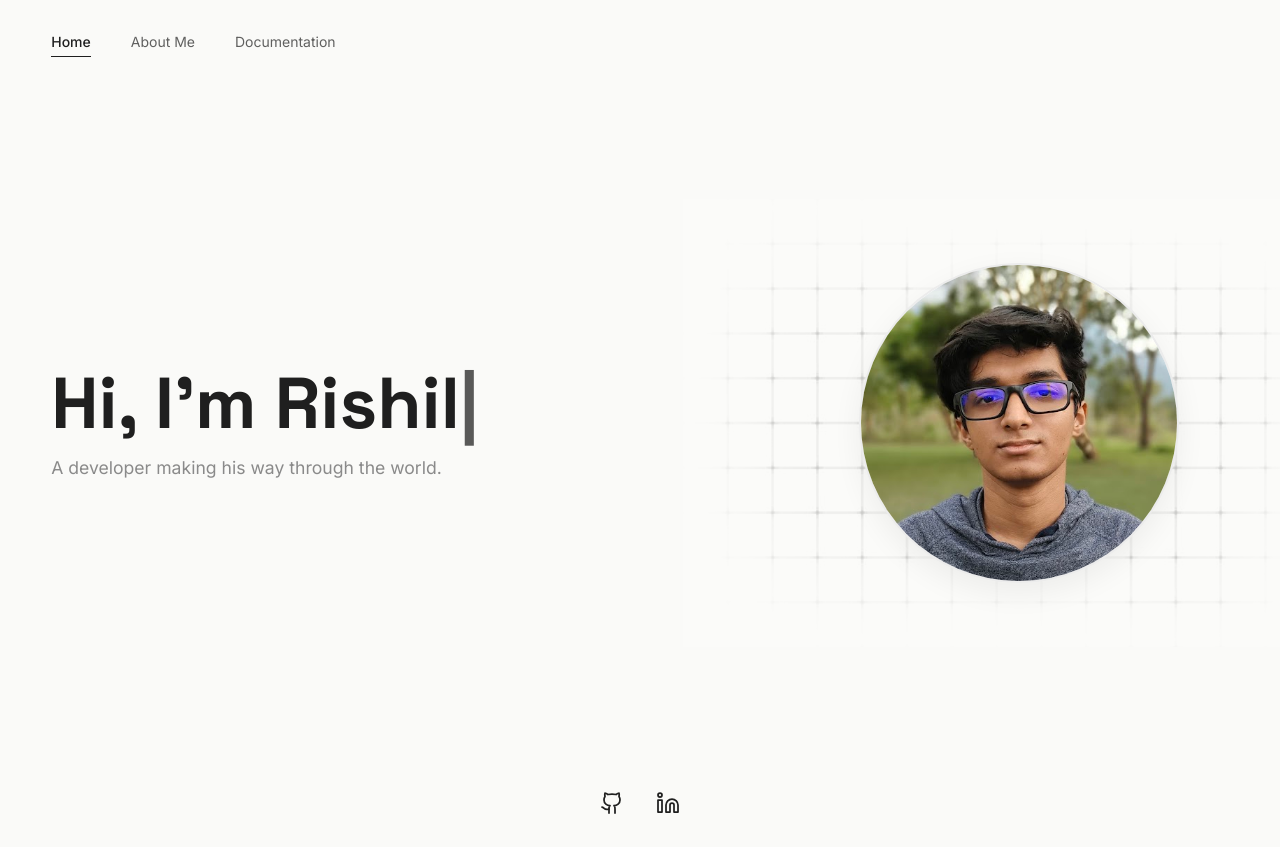
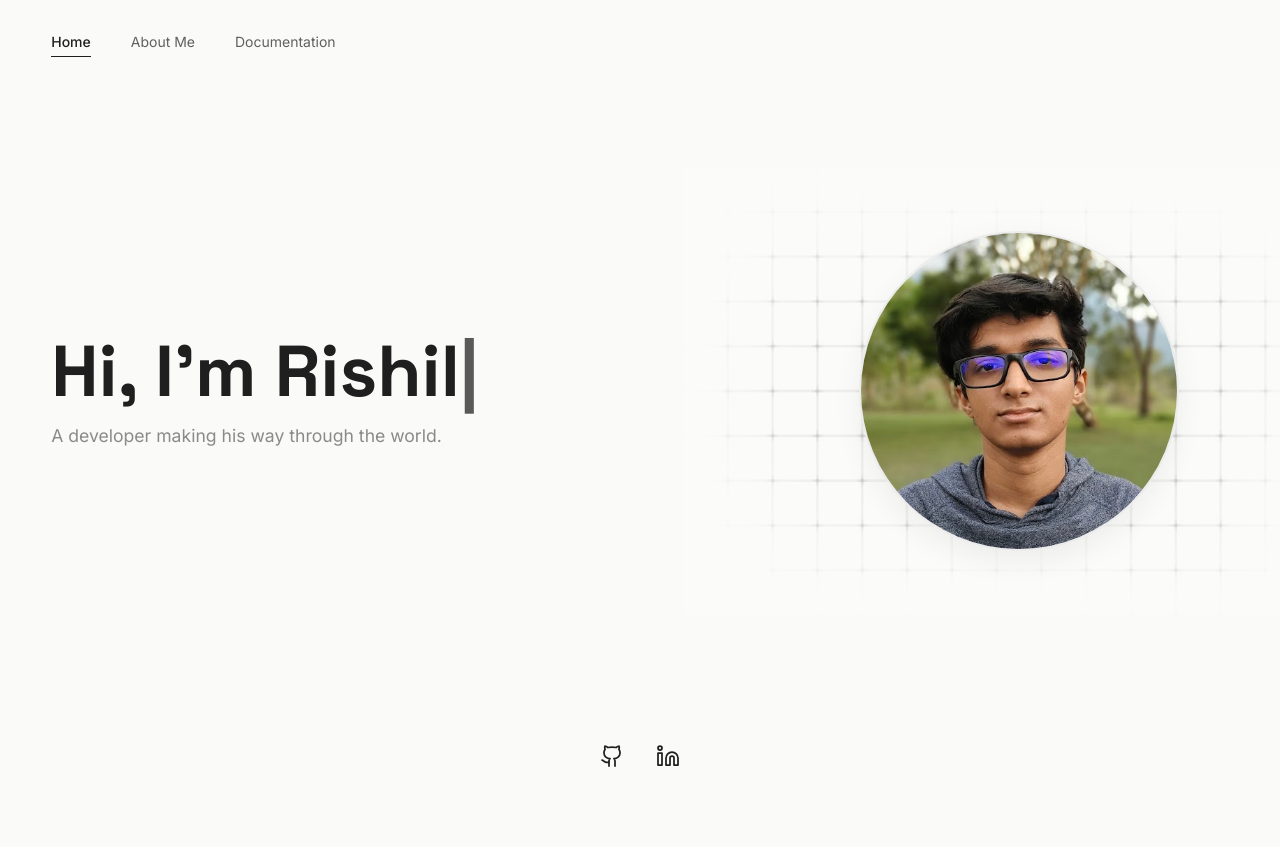
Before and after one commit to RishilJalisatgi/portfolio-website, a React (Vite) app: page / in a window 1280 px wide. Shown: the top 847 px of the page. After the commit the page ends 800 px from the top, so only its background shows below. Built offline with nearby package versions, Linux system fonts and the light colour scheme.

Commit message:
Update Layout.tsx

```diff
--- a/src/components/Layout.tsx
+++ b/src/components/Layout.tsx
@@ -12,7 +12,7 @@ export default function Layout({ children }: Props) {
     <div className="min-h-screen flex flex-col bg-background text-text">
       <Navbar />
 
-      <main className="page flex-1 pt-12 pb-12">
+      <main className="page flex-1 flex flex-col py-4">
         {children}
       </main>
 
```
